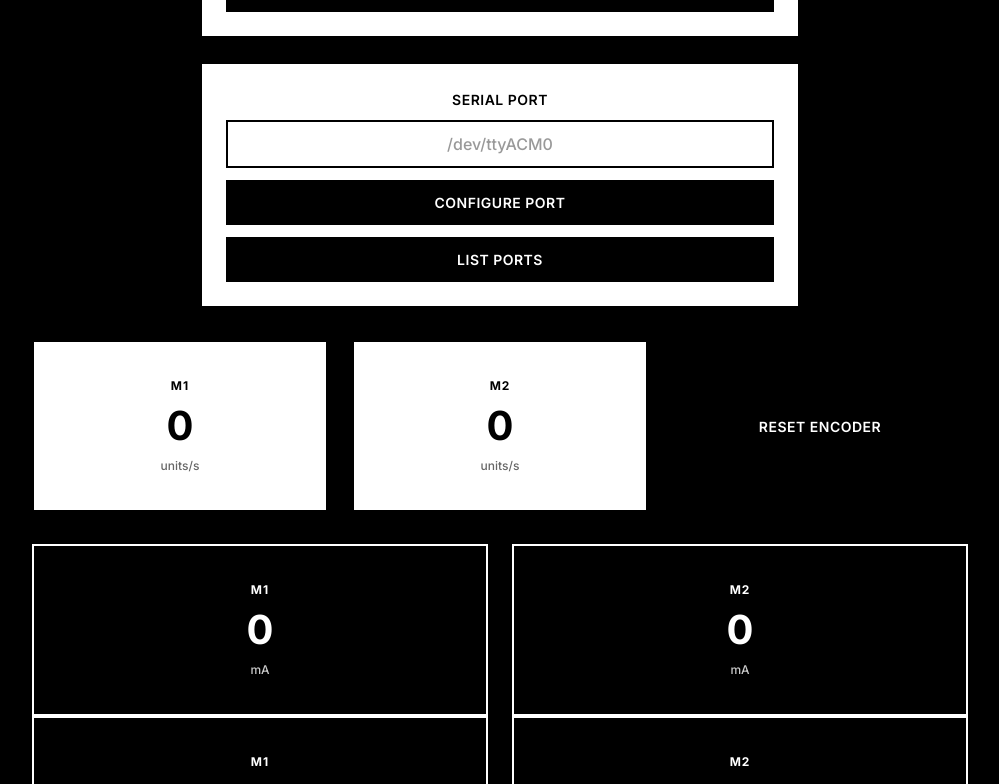
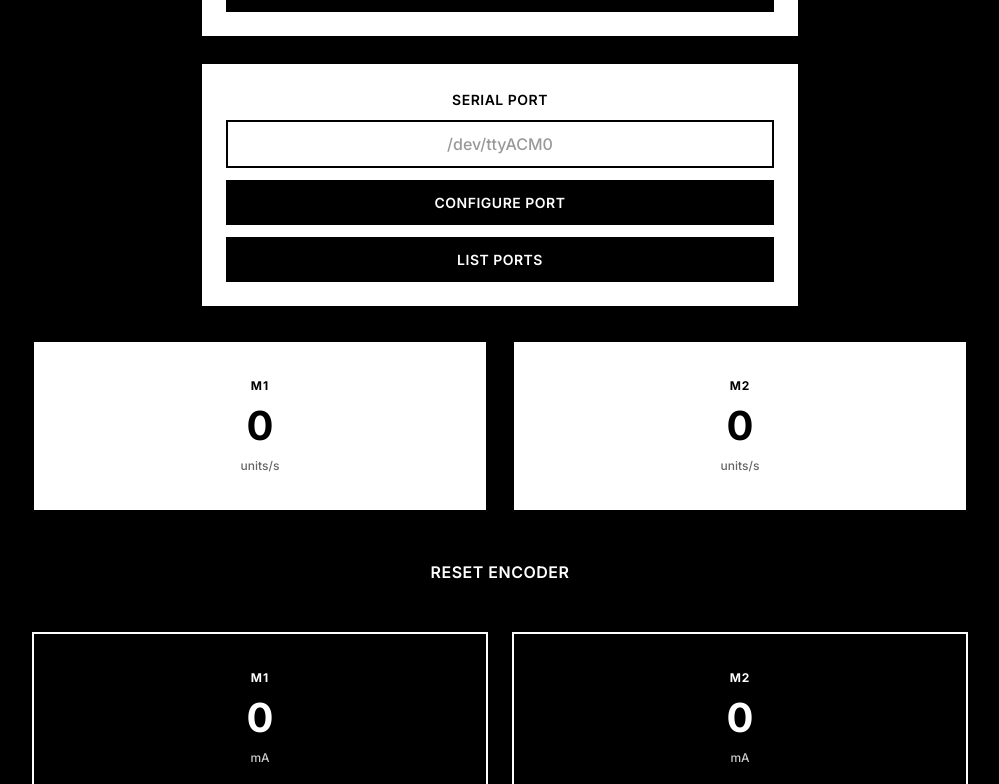
Before and after one commit to lazytatzv/motion_studio, a React (Vite) app: page / in a window 1280 px wide. Shown: the part 420-1204 px from the top of the page, without its empty margins (140-1139 px from the left). Built offline with nearby package versions, Linux system fonts and the light colour scheme.

Commit message:
add reset encoder button

```diff
--- a/src/App.css
+++ b/src/App.css
@@ -325,6 +325,20 @@ button:active {
   background: #333333;
 }
 
+/* Reset Encoder Button */
+.reset-encoder-container {
+  display: flex;
+  justify-content: center;
+  margin: 2rem 0;
+}
+
+.reset-encoder-btn {
+  padding: 1rem 2rem;
+  font-size: 1rem;
+  width: auto;
+  min-width: 200px;
+}
+
 /* Responsive Design */
 @media (max-width: 768px) {
   .motorspeed-input,
--- a/src/App.tsx
+++ b/src/App.tsx
@@ -211,7 +211,10 @@ function App() {
           <div className="vel-value">{velM2}</div>
           <div className="vel-unit">units/s</div>
         </div>
-	<button onChange={handleResetEncoder}>Reset Encoder</button>
+      </div>
+
+      <div className="reset-encoder-container">
+        <button className="reset-encoder-btn" onClick={handleResetEncoder}>Reset Encoder</button>
       </div>
 
       {/* working in progress */}
```
